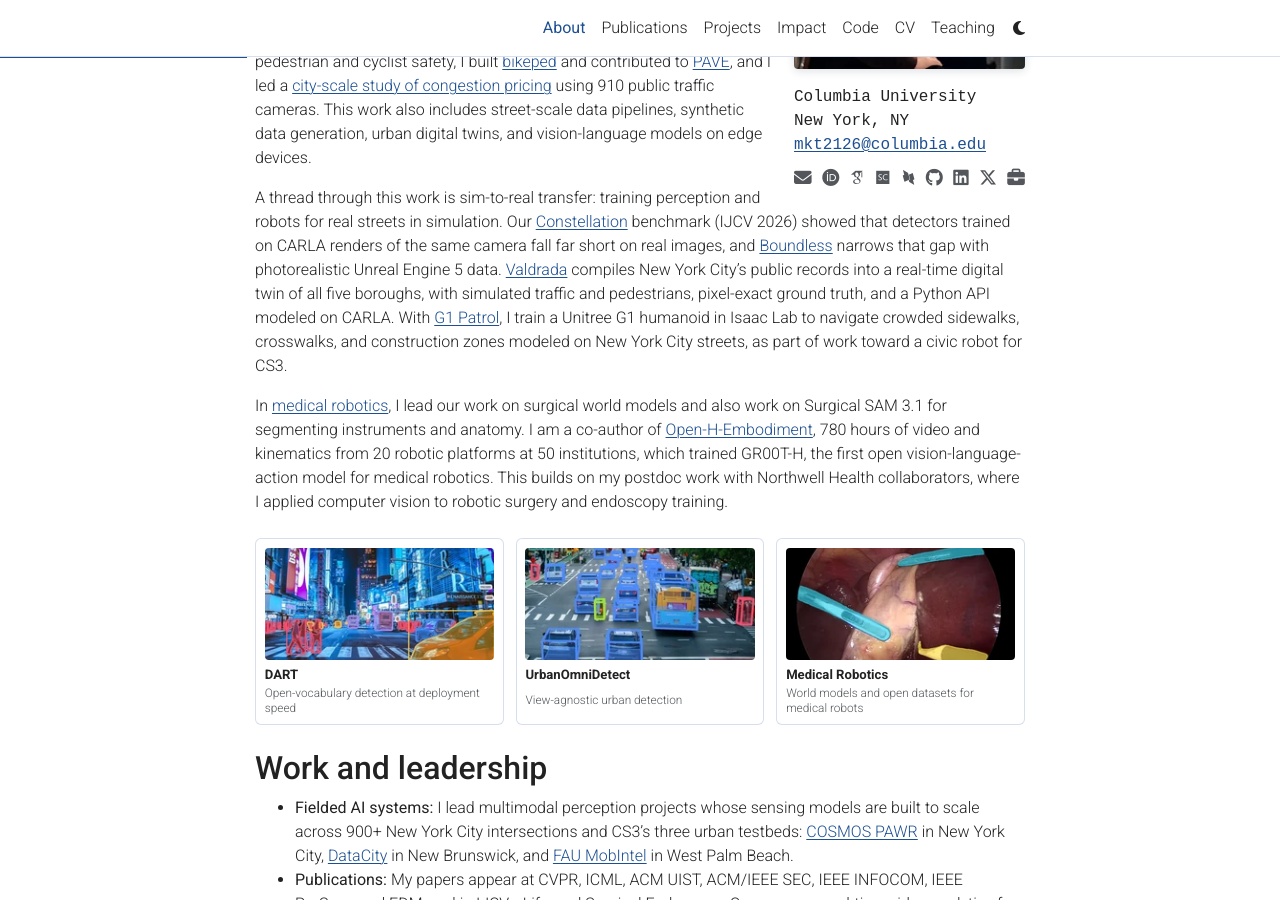
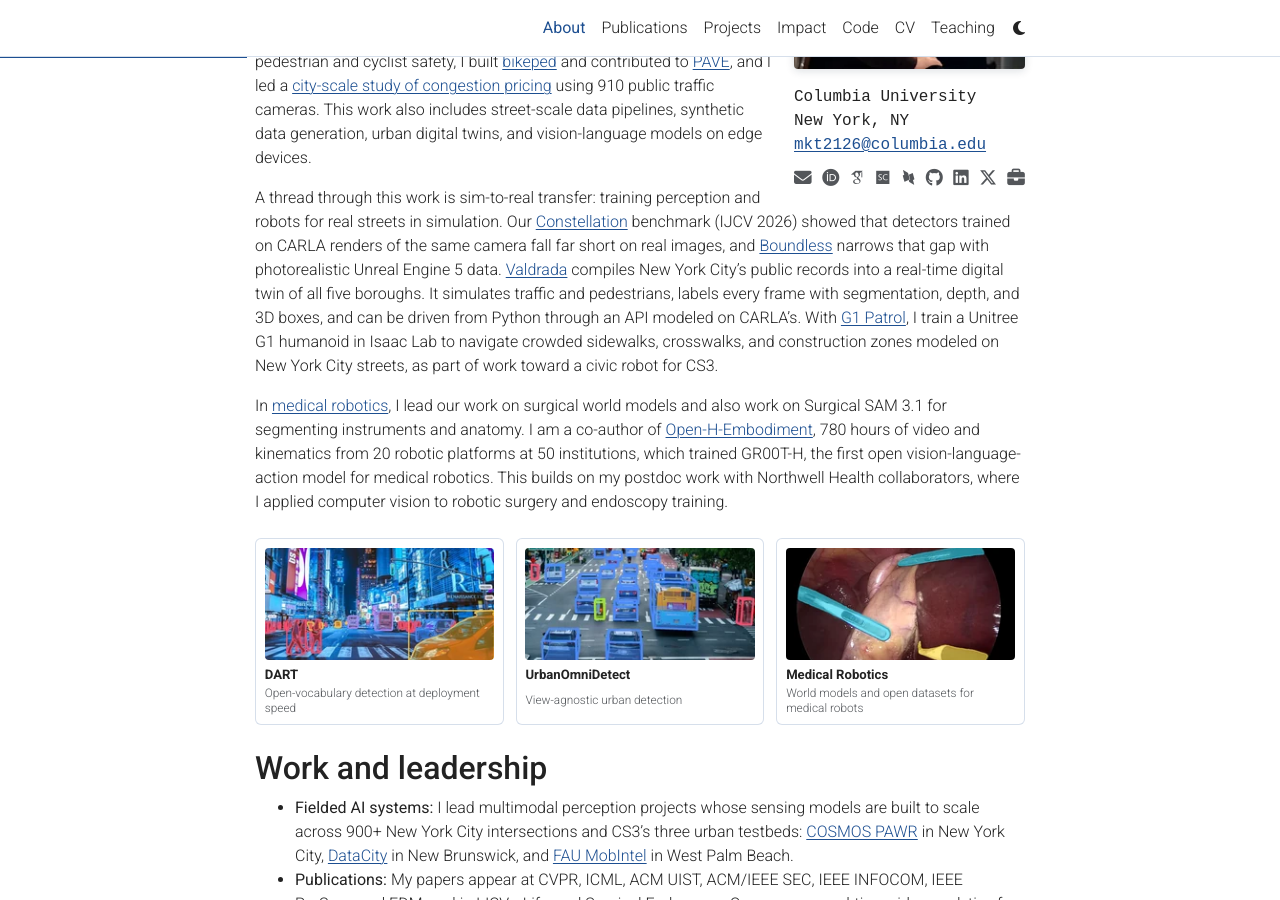
Before and after one commit to mkturkcan/mkturkcan.github.io, a Jekyll site: the page built from _pages/about.md, in a window 1280 px wide and 900 px high, scrolled down 479 px. Built offline with Jekyll 4.4.1, drawn with Linux system fonts in a browser that asks for light colours.

Commit message:
Describe what Valdrada, Boundless, and UrbanOmniDetect-2 do instead of claiming exactness

```diff
--- a/_data/cv.yml
+++ b/_data/cv.yml
@@ -8,7 +8,7 @@
 - title: Selected Contributions
   type: list
   contents:
-    - "<b>Physical AI and sim-to-real:</b> Built <a href=\"https://mehmetkeremturkcan.com/valdrada/\">Valdrada</a>, a real-time digital twin of New York City with pixel-exact ground truth and 258 GitHub stars in six weeks, and <a href=\"https://mehmetkeremturkcan.com/g1_patrol/\">G1 Patrol</a>, humanoid navigation through crowded sidewalks trained in Isaac Lab. Boundless synthetic data outperforms CARLA renders for training detectors on real cameras, a sim-to-real gap measured on Constellation (IJCV 2026)."
+    - "<b>Physical AI and sim-to-real:</b> Built <a href=\"https://mehmetkeremturkcan.com/valdrada/\">Valdrada</a>, a real-time digital twin of New York City that labels every frame with segmentation, depth, and 3D boxes (258 GitHub stars in six weeks), and <a href=\"https://mehmetkeremturkcan.com/g1_patrol/\">G1 Patrol</a>, humanoid navigation through crowded sidewalks trained in Isaac Lab. Boundless synthetic data outperforms CARLA renders for training detectors on real cameras, a sim-to-real gap measured on Constellation (IJCV 2026)."
     - "<b>Fielded AI systems:</b> Leading multimodal perception projects for sensing models intended to scale across 900+ New York City intersections and CS3's three urban testbeds: <a href=\"https://www.cosmos-lab.org/\">COSMOS PAWR</a> in New York City, <a href=\"https://cait.rutgers.edu/datacity/\">DataCity</a> in New Brunswick, and <a href=\"https://www.mobintel.org/\">FAU MobIntel</a> in West Palm Beach."
     - "<b>Work at leading venues:</b> Recent work in CVPR, ICML, ACM UIST, ACM/IEEE SEC, IEEE INFOCOM, IEEE PerCom, EDM, IJCV, eLife, and Surgical Endoscopy."
     - "<b>Publication and systems record:</b> 30+ public publications, preprints, software systems, and datasets spanning urban AI, medical robotics, neuroscience, and education."
@@ -137,7 +137,7 @@
     - "<b>Worst-Case Attacks in Reactive Edge-Cloud Systems: Expected Latency and SLA Violation</b>. IEEE INFOCOM 2026."
     - "<b>Digital Eyes on the Road: Using Street Cameras to Verify Traffic Integrity and Detect Sybil Attacks at City Scale</b>. USENIX VehicleSec 2026."
     - "<b>Detect Anything in Real Time: From Single-Prompt Segmentation to Multi-Class Detection</b>. DART, arXiv 2026. Public <a href=\"https://github.com/mkturkcan/DART\">code</a> and <a href=\"https://huggingface.co/mehmetkeremturkcan/DART\">models</a>."
-    - "<b>Valdrada</b>. A real-time digital twin of New York City compiled from public records, with pixel-exact ground truth and a Python API modeled on CARLA, 2026. Public <a href=\"https://github.com/mkturkcan/valdrada\">code</a> and <a href=\"https://huggingface.co/datasets/mehmetkeremturkcan/valdrada\">data</a>."
+    - "<b>Valdrada</b>. A real-time digital twin of New York City compiled from public records, with segmentation, depth, and 3D box labels for every frame and a Python API modeled on CARLA, 2026. Public <a href=\"https://github.com/mkturkcan/valdrada\">code</a> and <a href=\"https://huggingface.co/datasets/mehmetkeremturkcan/valdrada\">data</a>."
     - "<b>G1 Patrol: Humanoid Navigation in Dense Urban Pedestrian Environments</b>. Training and evaluation in Isaac Lab for the Unitree G1, 2026. Public <a href=\"https://github.com/mkturkcan/g1_patrol\">code</a>."
     - "<b>Open-H-Embodiment: A Large-Scale Dataset for Enabling Foundation Models in Medical Robotics</b>. arXiv 2026."
     - "<b>Harnessing Floating Car Data, Traffic Camera Observations, and Network Flow Analysis for Traffic Volume Estimation</b>. Discover Civil Engineering 3, 257, 2026."
@@ -171,7 +171,7 @@
         - name: Simulation
           level: Unreal Engine 5 (UE5), CARLA, OpenUSD, Blender, city-scale digital twins, traffic and pedestrian simulation
         - name: Synthetic data and testing
-          level: Photorealistic synthetic data with pixel-exact ground truth, scenario-based and hardware-in-the-loop testing
+          level: Photorealistic synthetic data with labels computed from the simulation, scenario-based and hardware-in-the-loop testing
     - category: Systems and Deployment
       icon: fa-solid fa-microchip
       items:
--- a/_data/repositories.yml
+++ b/_data/repositories.yml
@@ -11,7 +11,7 @@
   - name: Valdrada
     github: https://github.com/mkturkcan/valdrada
     huggingface: https://huggingface.co/datasets/mehmetkeremturkcan/valdrada
-    description: Real-time digital twin of New York City compiled from public records, with traffic simulation, pixel-exact ground truth, and a Python API modeled on CARLA.
+    description: Real-time digital twin of New York City compiled from public records. It simulates traffic and pedestrians, labels every frame with segmentation, depth, and 3D boxes, and has a Python API modeled on CARLA.
     tags: [WebGL2, Digital Twin, Simulation]
   - name: G1 Patrol
     github: https://github.com/mkturkcan/g1_patrol
--- a/_pages/about.md
+++ b/_pages/about.md
@@ -27,7 +27,7 @@
 
 At <a href="https://cs3-erc.org/" target="_blank" rel="noopener noreferrer">the Center for Smart Streetscapes (CS3)</a> and <a href="https://www.civil.columbia.edu/" target="_blank" rel="noopener noreferrer">Civil Engineering &amp; Engineering Mechanics</a> at <a href="https://www.columbia.edu/" target="_blank" rel="noopener noreferrer">Columbia University</a>, I lead machine learning projects from research prototype to deployed system. I created <a href="{{ '/projects/dart/' | relative_url }}">DART</a> for real-time open-vocabulary detection and led <a href="{{ '/projects/urbanomnidetect/' | relative_url }}">UrbanOmniDetect</a> and UrbanOmniView for calibration-free monocular 3D perception. For pedestrian and cyclist safety, I built <a href="{{ '/projects/bikeped/' | relative_url }}">bikeped</a> and contributed to <a href="{{ '/projects/pave-urban-safety/' | relative_url }}">PAVE</a>, and I led a <a href="{{ '/projects/congestion-pricing/' | relative_url }}">city-scale study of congestion pricing</a> using 910 public traffic cameras. This work also includes street-scale data pipelines, synthetic data generation, urban digital twins, and vision-language models on edge devices.
 
-A thread through this work is sim-to-real transfer: training perception and robots for real streets in simulation. Our <a href="{{ '/projects/constellation/' | relative_url }}">Constellation</a> benchmark (IJCV 2026) showed that detectors trained on CARLA renders of the same camera fall far short on real images, and <a href="{{ '/projects/boundless/' | relative_url }}">Boundless</a> narrows that gap with photorealistic Unreal Engine 5 data. <a href="https://mehmetkeremturkcan.com/valdrada/">Valdrada</a> compiles New York City's public records into a real-time digital twin of all five boroughs, with simulated traffic and pedestrians, pixel-exact ground truth, and a Python API modeled on CARLA. With <a href="https://mehmetkeremturkcan.com/g1_patrol/">G1 Patrol</a>, I train a Unitree G1 humanoid in Isaac Lab to navigate crowded sidewalks, crosswalks, and construction zones modeled on New York City streets, as part of work toward a civic robot for CS3.
+A thread through this work is sim-to-real transfer: training perception and robots for real streets in simulation. Our <a href="{{ '/projects/constellation/' | relative_url }}">Constellation</a> benchmark (IJCV 2026) showed that detectors trained on CARLA renders of the same camera fall far short on real images, and <a href="{{ '/projects/boundless/' | relative_url }}">Boundless</a> narrows that gap with photorealistic Unreal Engine 5 data. <a href="https://mehmetkeremturkcan.com/valdrada/">Valdrada</a> compiles New York City's public records into a real-time digital twin of all five boroughs. It simulates traffic and pedestrians, labels every frame with segmentation, depth, and 3D boxes, and can be driven from Python through an API modeled on CARLA's. With <a href="https://mehmetkeremturkcan.com/g1_patrol/">G1 Patrol</a>, I train a Unitree G1 humanoid in Isaac Lab to navigate crowded sidewalks, crosswalks, and construction zones modeled on New York City streets, as part of work toward a civic robot for CS3.
 
 In <a href="{{ '/projects/medical-robotics-foundation-models/' | relative_url }}">medical robotics</a>, I lead our work on surgical world models and also work on Surgical SAM 3.1 for segmenting instruments and anatomy. I am a co-author of <a href="https://open-h.github.io/open-h-embodiment/" target="_blank" rel="noopener noreferrer">Open-H-Embodiment</a>, 780 hours of video and kinematics from 20 robotic platforms at 50 institutions, which trained GR00T-H, the first open vision-language-action model for medical robotics. This builds on my postdoc work with Northwell Health collaborators, where I applied computer vision to robotic surgery and endoscopy training.
 
```
Also changed, not shown: _news/announcement_35.md (+1 -1 lines), _projects/11_project.md (+1 -1 lines), _projects/3_project.md (+2 -2 lines), 2 other files.
